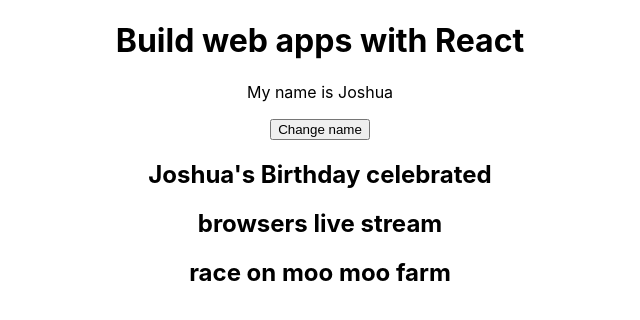
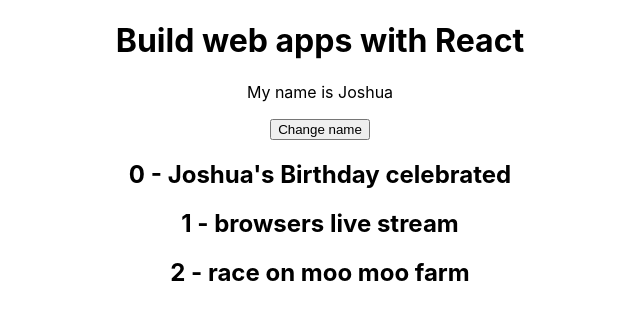
Before and after one commit to Josh-Alhassan/React-and-firebase, a React (Create React App) app in the folder my-react-app/: page / in a window 1280 px wide. Shown: the top 320 px of the page, without its empty margins (320-960 px from the left). Built offline with nearby package versions, Linux system fonts and the light colour scheme; the HTML template or start-up script is replaced by a standard one.

Commit message:
index parameter added

```diff
--- a/my-react-app/src/App.js
+++ b/my-react-app/src/App.js
@@ -20,9 +20,9 @@
       <h1>Build web apps with React</h1>
       <p>My name is {name}</p>
       <button onClick={handleClick}>Change name</button>
-      {events.map((event) => (
+      {events.map((event, index) => (
         <div key={event.id}>
-          <h2>{event.title}</h2>
+          <h2>{index} - {event.title}</h2>
         </div>
       ))}
     </div>
```
